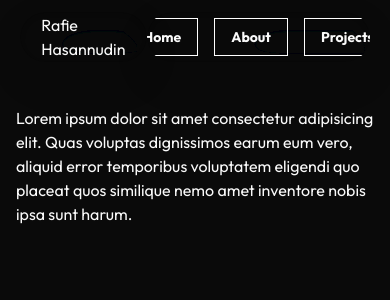
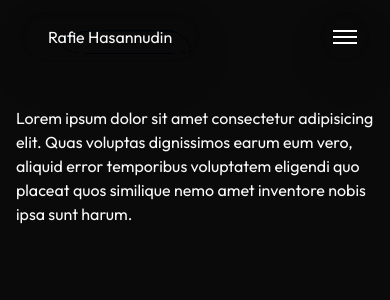
Before and after one commit to GTPSHAX/portfolio-main, a Next.js app: page / in a window 390 px wide. Shown: the top 300 px of the page. Built offline with nearby package versions, Linux system fonts and the light colour scheme.

Commit message:
feat: enhance GlassNav component with mobile support and improved navigation structure

```diff
--- a/src/components/GlassNav.tsx
+++ b/src/components/GlassNav.tsx
@@ -1,5 +1,11 @@
+"use client";
+
 import { cn } from "@/lib/utils";
 import GlassSurface from "./GlassSurface";
+import { useIsMobile } from "@/hooks/use-mobile";
+import { useState } from "react";
+import * as motion from "motion/react-client";
+import { AnimatePresence } from "motion/react";
 
 interface NavProps {
   className?: string;
@@ -12,13 +18,16 @@ export function GlassNav({
   logo,
   actionButtons,
   label,
-  ariaLabel
+  ariaLabel,
 }: NavProps & {
-  logo?: React.ReactNode,
-  actionButtons?: React.ReactNode,
-  label: string,
+  logo?: React.ReactNode;
+  actionButtons?: React.ReactNode;
+  label: string;
   ariaLabel?: string;
 }) {
+  const [isOpen, setIsOpen] = useState<boolean>(false);
+  const isMobile = useIsMobile();
+
   return (
     <div
       className={cn(
@@ -26,13 +35,26 @@ export function GlassNav({
         className,
       )}
     >
-      <GlassSurface width={"fit-content"} height={50} borderRadius={50} className="px-5">
+      {/* Brand Logo (Idk why i make this, only for perfection maybe?) */}
+      <GlassSurface
+        width={"fit-content"}
+        height={50}
+        borderRadius={50}
+        className="px-5"
+      >
         {label}
       </GlassSurface>
 
-      <GlassSurface width={"fit-content"} height={50} borderRadius={50}>
+      {/* Navigation Items */}
+      {!isMobile && (
+        <div className="absolute md:relative top-full left-0 right-0 w-full flex items-center justify-center md:block md:w-fit px-5 sm:px-8 md:px-0">
+          <GlassSurface
+            width={isMobile ? "100%" : "fit-content"}
+            height={isMobile ? "fit-content" : 50}
+            borderRadius={isMobile ? 10 : 50}
+          >
             <nav
-          className={cn("px-10 flex space-x-4", className)}
+              className={cn("px-10 flex space-x-4 w-full", className)}
               id="nav"
               aria-label={ariaLabel}
             >
@@ -44,7 +66,7 @@ export function GlassNav({
 
               <ul
                 id="nav-items"
-            className="flex space-x-4 h-full"
+                className="flex flex-col md:flex-row items-stretch md:items-center justify-center space-y-4 md:space-y-0 md:space-x-4 h-full flex-1"
                 aria-label="Navigation Items"
               >
                 {children}
@@ -62,6 +84,73 @@ export function GlassNav({
             </nav>
           </GlassSurface>
         </div>
+      )}
+
+      {isMobile && (
+        <AnimatePresence>
+          {isOpen && (
+            <motion.div
+              initial={{ opacity: 0, y: -18 }}
+              animate={{ opacity: 1, y: 0 }}
+              exit={{ opacity: 0, y: -14 }}
+              transition={{ duration: 0.28, ease: [0.22, 1, 0.36, 1] }}
+              className="absolute top-full left-0 right-0 w-full flex items-center justify-center px-5 sm:px-8"
+            >
+              <GlassSurface width="100%" height="fit-content" borderRadius={10}>
+                <nav
+                  className={cn("px-10 flex space-x-4 w-full", className)}
+                  id="nav"
+                  aria-label={ariaLabel}
+                >
+                  {logo && (
+                    <div
+                      className="shrink-0"
+                      id="Brand"
+                      aria-label="Brand Logo"
+                    >
+                      {logo}
+                    </div>
+                  )}
+
+                  <ul
+                    id="nav-items"
+                    className="flex flex-col md:flex-row items-stretch md:items-center justify-center space-y-4 md:space-y-0 md:space-x-4 h-full flex-1"
+                    aria-label="Navigation Items"
+                  >
+                    {children}
+                  </ul>
+
+                  {actionButtons && (
+                    <div
+                      className="ml-auto flex space-x-4"
+                      id="nav-actions"
+                      aria-label="Navigation actions"
+                    >
+                      {actionButtons}
+                    </div>
+                  )}
+                </nav>
+              </GlassSurface>
+            </motion.div>
+          )}
+        </AnimatePresence>
+      )}
+
+      {/* Burger toggler for mobile */}
+      {isMobile && (
+        <GlassSurface width={50} height={50} borderRadius={50}>
+          <button
+            className="flex flex-col items-center justify-center w-full h-full"
+            aria-label="Toggle navigation menu"
+            onClick={() => setIsOpen((prev) => !prev)}
+          >
+            <span className="block w-6 h-0.5 bg-white mb-1"></span>
+            <span className="block w-6 h-0.5 bg-white mb-1"></span>
+            <span className="block w-6 h-0.5 bg-white"></span>
+          </button>
+        </GlassSurface>
+      )}
+    </div>
   );
 }
 
@@ -74,10 +163,7 @@ export function GlassNavItem({
 }) {
   return (
     <li
-      className={cn(
-        "text-sm font-bold px-4 py-2 border border-white",
-        className,
-      )}
+      className={cn("text-sm font-bold w-full", className)}
       aria-label={ariaLabel}
     >
       {children}
```
Lines whose indentation alone changed are shown as unchanged.
